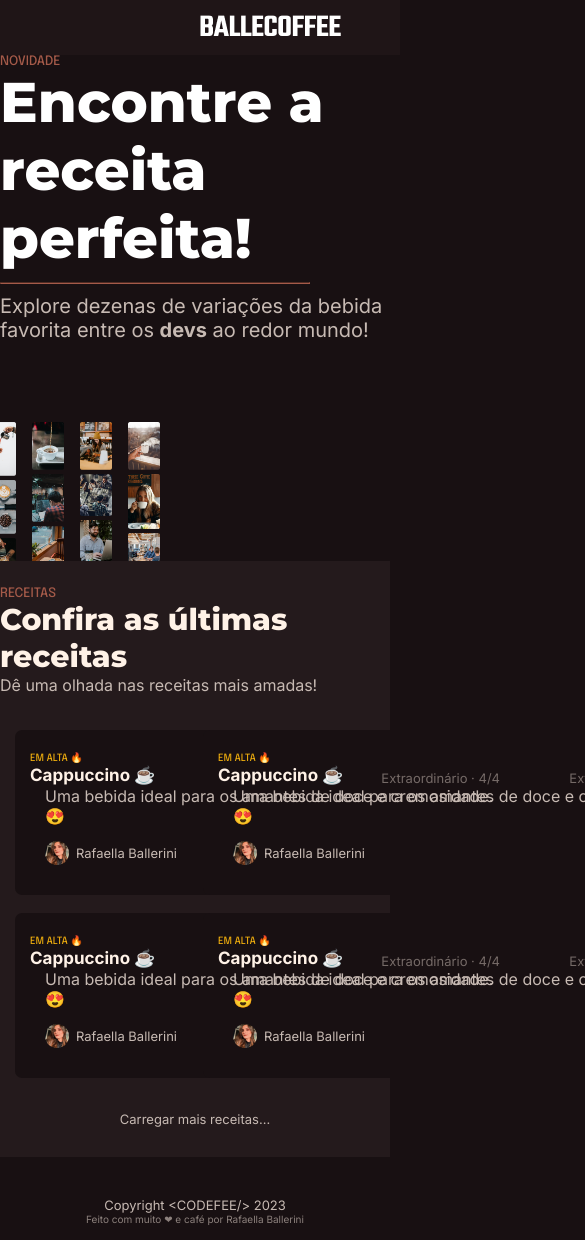
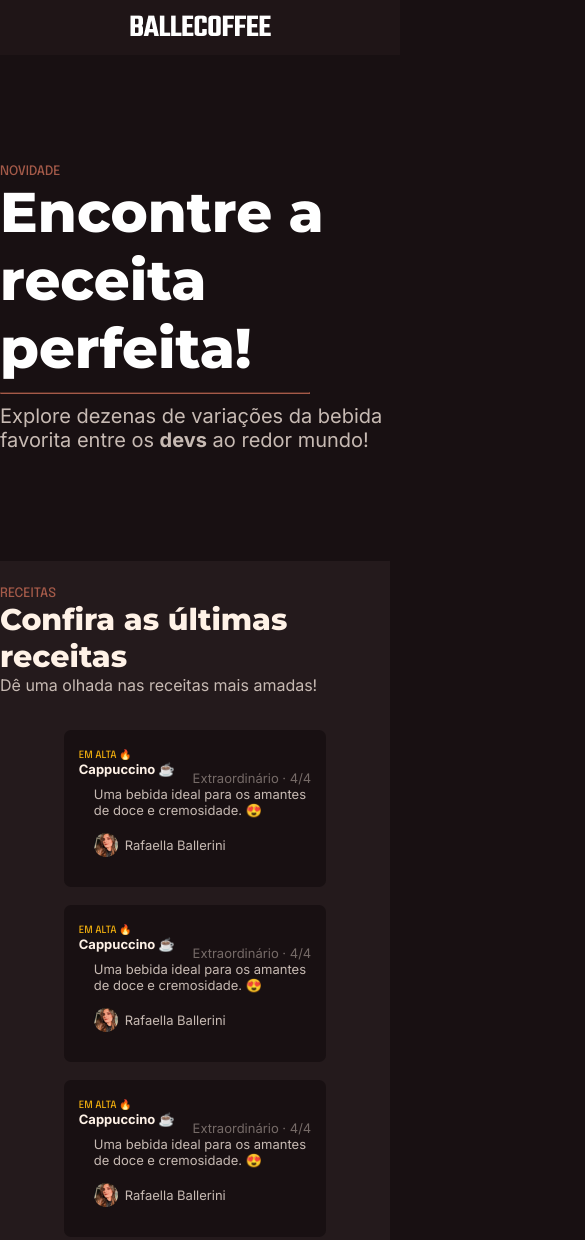
Before and after one commit to lMatheuslOliveiral/Practices, a plain HTML site: page Landing page 4/index.html in a window 390 px wide. Shown: the top 1240 px of the page, 585 px wide, since content can reach past the window. Drawn offline with Linux system fonts and the light colour scheme.

Commit message:
Ta saindo

```diff
--- a/Landing page 4/css.css
+++ b/Landing page 4/css.css
@@ -144,6 +144,8 @@ h2 {
     font-size: 16px;
 }
 
+/* Outra parte do main */
+
 .all-cards {
     display: flex;
     flex-direction: column;
@@ -151,7 +153,7 @@ h2 {
 
 .main-section2-card-container {
     column-count: 2;
-    max-width: 1120px;
+   /* max-width: 1120px;  apenas para salvar*/
     margin: auto;
     padding: 15px;
 
@@ -241,35 +243,31 @@ footer {
 
 @media screen and (max-width: 1010px) {
 
+    .header {
+        justify-content: center;
+
+    }
+
+    .header-nav, .header-nav-github {
+        display: none;
+
+    }
+
+    .main-section1-assets {
+        display: none;
+    }
+
 
     .main-section2-card-container {
-        column-count: none;
-        max-width: none;
-        margin: none;
-        padding: 15px;
+        display: flex;
+        flex-direction: column;
+        width: 75%;
 
     }
 
 
-
-    .main-section1 {
-        flex-direction: column;
+    .main-section2-card-header, h3 , p {
+        font-size: 13px;
     }
 
-    /* Header */
-    .header-nav, .header-nav-github {
-        display: none;
-    }
-
-
-
 }
-
-@media screen and (max-width: 800px) {
-
-    .main-section2-card {
-        min-width: 500px;
-    }
-
-
-}
--- a/Landing page 4/index.html
+++ b/Landing page 4/index.html
@@ -82,8 +82,6 @@
 
             <div class="all-cards">
 
-                <div class="suprema">
-
                 <div class="main-section2-card-container">
 
                     <div class="main-section2-card">
@@ -147,7 +145,7 @@
                     </div>
                 </div>
 
-                </div>
+
             </div>
 
             <p class="carregar">Carregar mais receitas...</p>
```
Lines whose indentation alone changed are shown as unchanged.
